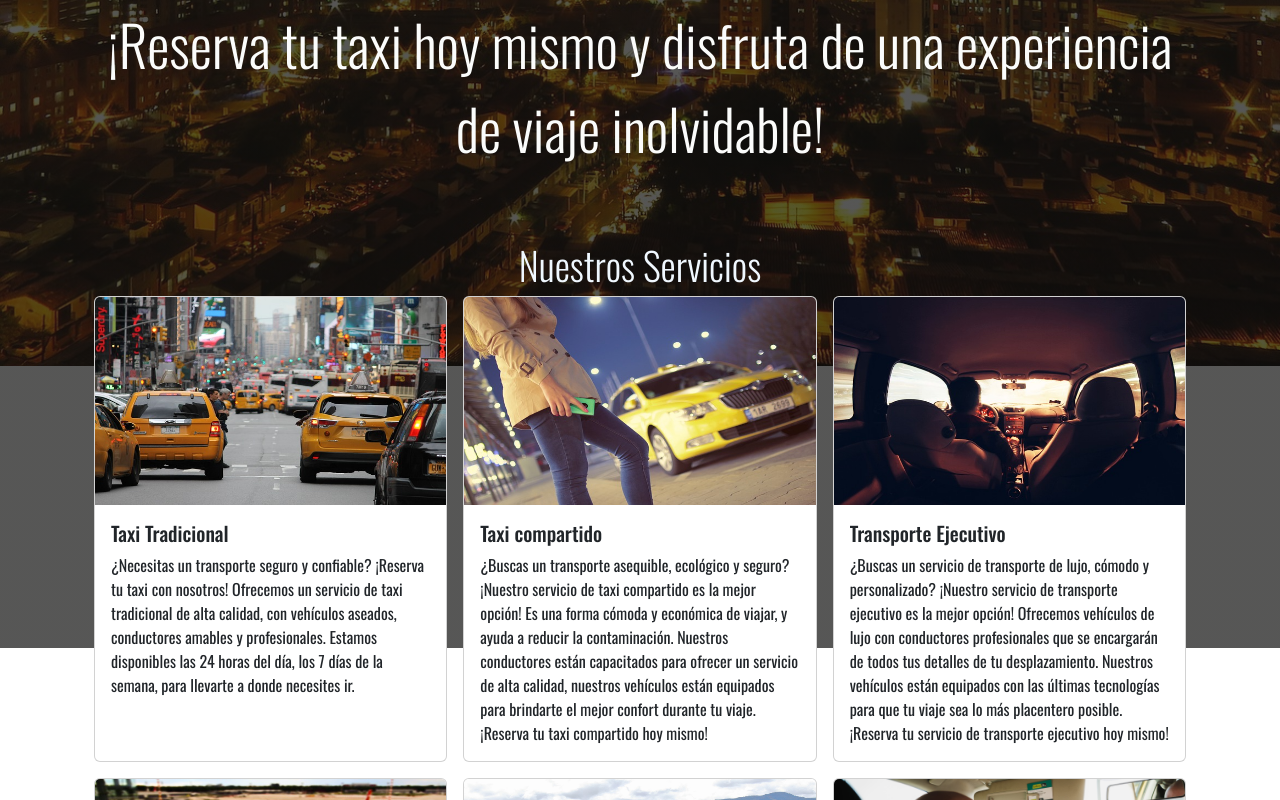
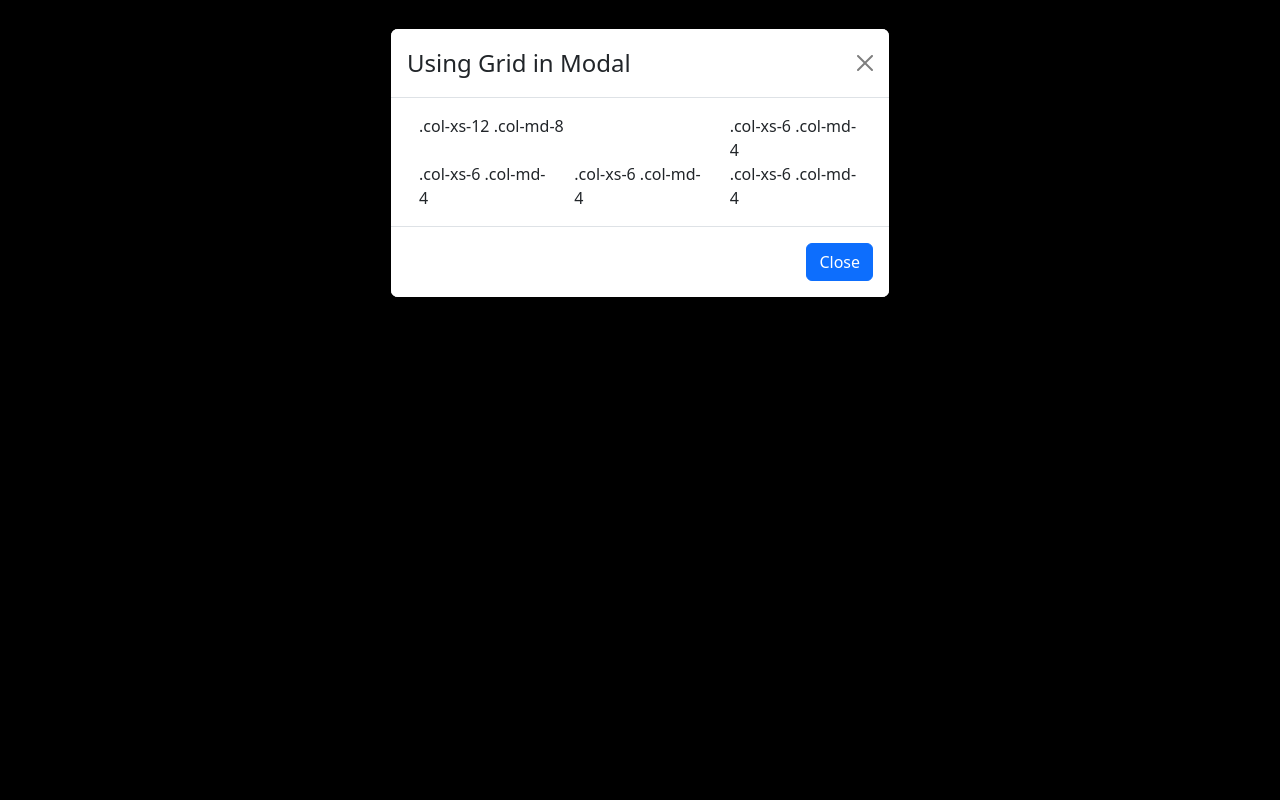
Before and after one commit to OSNAIDER2022/YYEMCA, a React (Create React App) app in the folder yyem-app/: page / in a window 1280 px wide. Both pictures are taken after a click on the picture 270 px from the left and 1000 px from the top of the page. Shown: the part 600-1400 px from the top of the page. Built offline with nearby package versions, Linux system fonts and the light colour scheme; a web font is replaced by a local one.

Commit message:
actualizaciones YYEMCA: implementaccion de modales en imagenes para tarifas

```diff
--- a/yyem-app/src/components/Portafolio.js
+++ b/yyem-app/src/components/Portafolio.js
@@ -1,10 +1,51 @@
-import { Container, Col, Row, Card } from 'react-bootstrap';
+import { useState } from 'react';
+import { Container, Col, Row, Card, Modal, Button } from 'react-bootstrap';
 import '../css/Portafolio.css'
 import datos_portafolio from '../img/portafolio/datos_portafolio.js';
 
 
 
 function Portafolio() {
+    const [modalShow, setModalShow] = useState(false);
+
+    function MydModalWithGrid(props) {
+        return (
+          <Modal {...props} aria-labelledby="contained-modal-title-vcenter">
+            <Modal.Header closeButton>
+              <Modal.Title id="contained-modal-title-vcenter">
+                Using Grid in Modal
+              </Modal.Title>
+            </Modal.Header>
+            <Modal.Body className="grid-example">
+              <Container>
+                <Row>
+                  <Col xs={12} md={8}>
+                    .col-xs-12 .col-md-8
+                  </Col>
+                  <Col xs={6} md={4}>
+                    .col-xs-6 .col-md-4
+                  </Col>
+                </Row>
+
+                <Row>
+                  <Col xs={6} md={4}>
+                    .col-xs-6 .col-md-4
+                  </Col>
+                  <Col xs={6} md={4}>
+                    .col-xs-6 .col-md-4
+                  </Col>
+                  <Col xs={6} md={4}>
+                    .col-xs-6 .col-md-4
+                  </Col>
+                </Row>
+              </Container>
+            </Modal.Body>
+            <Modal.Footer>
+              <Button onClick={props.onHide}>Close</Button>
+            </Modal.Footer>
+          </Modal>
+        );
+      }
 
 
     return(
@@ -19,7 +60,8 @@ function Portafolio() {
                 {Array.from({ length: datos_portafolio.length }).map((_, idx) => (
                     <Col key={idx} className='texto_portafolio'>
                     <Card>
-                        <Card.Img variant="top" src={datos_portafolio[idx].imagen} className='imagenes'/>
+                        <Card.Img variant="top" src={datos_portafolio[idx].imagen} className='imagenes' onClick={() => setModalShow(true)}/>
+                        <MydModalWithGrid show={modalShow} onHide={() => setModalShow(false)} />
                         <Card.Body>
                         <Card.Title>{datos_portafolio[idx].titulo}</Card.Title>
                         <Card.Text>
--- a/yyem-app/src/components/RedesSociales.js
+++ b/yyem-app/src/components/RedesSociales.js
@@ -16,7 +16,9 @@ function RedesSociales() {
     return(
         <Container>
             <Row>
-                <Col>Redes Sociales</Col>
+                <Col>
+                Redes Sociales
+                </Col>
             </Row>
             <Row>
                 <Col><img  className='redes_sociales' src={datos_redes.datos_redesSociales[0].imagen} onClick={() => setEnlace(datos_redes.datos_redesSociales[0].url)}/></Col>
--- a/yyem-app/src/css/Portafolio.css
+++ b/yyem-app/src/css/Portafolio.css
@@ -3,8 +3,6 @@
 .texto_portafolio{
     display: flex;
     justify-content: center;
-
-
 
 }
 
--- a/yyem-app/src/css/PresentationMessage.css
+++ b/yyem-app/src/css/PresentationMessage.css
@@ -22,14 +22,14 @@
     font-size: calc(5vh + 2vmin);
     height: calc(35vh + 2vmin);
 
-    animation-duration: 3s;
+    animation-duration: 2s;
     animation-name: slidein;
     animation-iteration-count:initial;
 }
 
 @keyframes slidein {
     from {
-      margin-left: 150%;
+      margin-left: 100%;
 
     }
 
--- a/yyem-app/src/img/portafolio/datos_portafolio.js
+++ b/yyem-app/src/img/portafolio/datos_portafolio.js
@@ -11,42 +11,42 @@ import venezuela from '../portafolio/venezuela.jpg'
     {
         'imagen': taxi_tradicional,
         'titulo': 'Taxi Tradicional',
-        'descripcion': '¿Necesitas un transporte seguro y confiable? ¡Reserva tu taxi con nosotros! Ofrecemos un servicio de taxi tradicional de alta calidad, con vehículos aseados, conductores amables y profesionales. Estamos disponibles las 24 horas del día, los 7 días de la semana, para llevarte a donde necesites ir.'
+        'descripcion': '¿Necesitas un transporte seguro y confiable? ¡Reserva tu taxi con nosotros! Conoce nuestras tarifas.'
     },
     {
         'imagen': taxi_compartido,
         'titulo': 'Taxi compartido',
-        'descripcion': '¿Buscas un transporte asequible, ecológico y seguro? ¡Nuestro servicio de taxi compartido es la mejor opción! Es una forma cómoda y económica de viajar, y ayuda a reducir la contaminación. Nuestros conductores están capacitados para ofrecer un servicio de alta calidad, nuestros vehículos están equipados para brindarte el mejor confort durante tu viaje. ¡Reserva tu taxi compartido hoy mismo!'
+        'descripcion': '¿Buscas un transporte asequible, ecológico y seguro? ¡Nuestro servicio de taxi compartido es la mejor opción! Conoce nuestras tarifas.'
     },
     {
         'imagen': taxi_ejecutivo,
         'titulo': 'Transporte Ejecutivo',
-        'descripcion': '¿Buscas un servicio de transporte de lujo, cómodo y personalizado? ¡Nuestro servicio de transporte ejecutivo es la mejor opción! Ofrecemos vehículos de lujo con conductores profesionales que se encargarán de todos tus detalles de tu desplazamiento. Nuestros vehículos están equipados con las últimas tecnologías para que tu viaje sea lo más placentero posible. ¡Reserva tu servicio de transporte ejecutivo hoy mismo!'
+        'descripcion': '¿Buscas un servicio de transporte de lujo, cómodo y personalizado? ¡Nuestro servicio de transporte ejecutivo es la mejor opción! Conoce nuestras tarifas.'
     },
     {
         'imagen': aeropuerto,
         'titulo': 'Transporte hacia el Aeropuerto',
-        'descripcion': '¿Necesitas un transporte seguro y confiable para llegar al aeropuerto? ¡Reserva tu taxi con nosotros! Ofrecemos un servicio de transporte hacia el aeropuerto de alta calidad, con vehículos limpios y conductores amables y profesionales. Estamos disponibles las 24 horas del día, los 7 días de la semana, para llevarte a donde necesites ir.'
+        'descripcion': '¿Necesitas un transporte seguro y confiable para llegar al aeropuerto? ¡Reserva tu taxi con nosotros! Conoce nuestras tarifas.'
     },
     {
         'imagen': nacional_intermunicipal,
         'titulo': 'Transporte Intermunicipal y Nacional',
-        'descripcion': 'Quieres viajar a tu destino favorito sin preocuparte por nada? ¡Nuestro servicio de transporte nacional e intermunicipal es la mejor opción! Nuestros conductores se encargarán de todo, desde la recogida hasta la entrega. ¡Reserva tu taxi hoy mismo!'
+        'descripcion': 'Quieres viajar a tu destino favorito sin preocuparte por nada? ¡Nuestro servicio de transporte nacional e intermunicipal es la mejor opción! Conoce nuestras tarifas.'
     },
     {
         'imagen': chofer_personalizado,
         'titulo': 'Transporte personalizado con chofer',
-        'descripcion':'¿Quieres viajar como una estrella de cine? ¡Nuestro servicio de transporte personalizado con chofer asignado es la opción perfecta! Nuestros vehículos de lujo y nuestros conductores profesionales harán que tu viaje sea una experiencia inolvidable.'
+        'descripcion':'¿Quieres viajar como una estrella de cine? ¡Nuestro servicio de transporte personalizado con chofer asignado es la opción perfecta! Conoce nuestras tarifas.'
     },
     {
         'imagen': administracion_taxis,
         'titulo': 'Administracion de vehiculos tipo Taxi',
-        'descripcion': '¿Quieres ahorrar tiempo y dinero en la gestión de tu negocio de taxis? ¡Nuestro servicio de administración de vehículos tipo taxi es la solución perfecta! Nos encargamos de todo, desde la gestión de flotas hasta la facturación.'
+        'descripcion': '¿Quieres ahorrar tiempo y dinero en la gestión de tu negocio de taxis? ¡Nuestro servicio de administración de vehículos tipo taxi es la solución perfecta! Conoce nuestras tarifas.'
     },
     {
         'imagen': venezuela,
         'titulo': 'Transporte hacia Caracas, Valencia y Maracaibo con conexion en Paraguachon',
-        'descripcion': '¿Quieres viajar a Caracas, Valencia o Maracaibo de forma segura y cómoda? ¡Nuestro servicio de transporte es la mejor opción! Nuestros vehículos están equipados con las últimas tecnologías para que tu viaje sea lo más placentero posible. Realizamos conexiones en Paraguachón para que puedas llegar a tu destino de forma rápida y sencilla.'
+        'descripcion': '¿Quieres viajar a Caracas, Valencia o Maracaibo de forma segura y cómoda? ¡Nuestro servicio de transporte es la mejor opción! Conoce nuestras tarifas.'
     }
    ]
 
```
